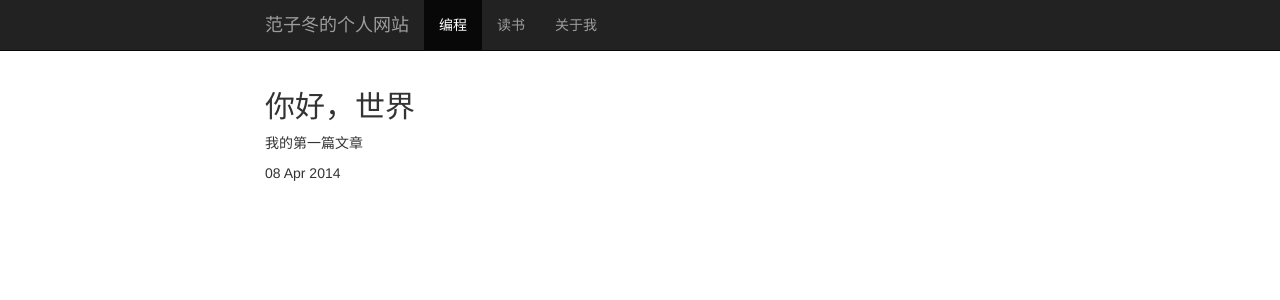
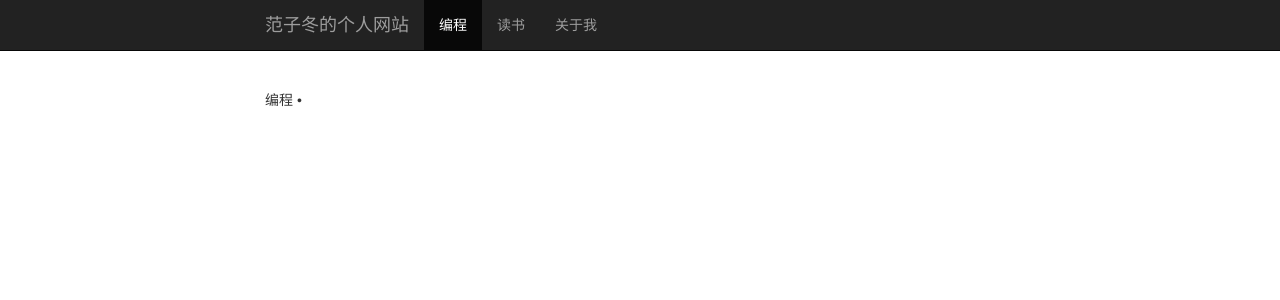
Before and after one commit to vanzand/vanzand.github.io, a Jekyll site: the page built from _posts/2014-04-08-hello.html, in a window 1280 px wide. Shown: the top 300 px of the page. Built offline with Jekyll 4.4.1, drawn with Linux system fonts in a browser that asks for light colours; nearby versions of some CDN libraries; Markdown is read by kramdown in place of the engine named in the settings.

Commit message:
post模版制作
Signed-off-by: fanzidong <fanzidong@dvt.dvt.com>

```diff
--- /dev/null
+++ b/_layouts/post.html
@@ -0,0 +1,70 @@
+<!doctype html>
+<html lang="zh-cn">
+	<head>
+		<meta  http-equiv="content-type" content="text/html; charset=utf-8" >
+    <!-- 通知 IE 采用其所支持的最新的模式 -->
+    <meta http-equiv="X-UA-Compatible" content="IE=Edge">
+    <meta charset="UTF-8" >
+		<title>{{ page.title }}</title>
+		<link href="http://cdn.bootcss.com/bootstrap/3.1.1/css/bootstrap.min.css" rel="stylesheet">
+		<link rel="stylesheet" type="text/css" href="../public/css/main.css">
+	</head>
+	<body>
+    <header class="navbar" role="banner">
+      <nav class="navbar navbar-inverse navbar-fixed-top" role="navigation">
+      	<div class="container">
+      		<div class="row">
+      			<div class="col-xs-12 col-md-8 col-md-offset-2">
+      				<!-- Brand and toggle get grouped for better mobile display -->
+		          <div class="navbar-header">
+		            <button type="button" class="navbar-toggle" data-toggle="collapse" data-target="#bs-example-navbar-collapse-1">
+		              <span class="sr-only">Toggle navigation</span>
+		              <span class="icon-bar"></span>
+		              <span class="icon-bar"></span>
+		              <span class="icon-bar"></span>
+		            </button>
+		            <a class="navbar-brand" href="http://www.fanzidong.name">范子冬的个人网站</a>
+		          </div>
+
+		          <!-- Collect the nav links, forms, and other content for toggling -->
+		          <div class="collapse navbar-collapse" id="bs-example-navbar-collapse-1">
+		            <ul class="nav navbar-nav">
+		              <li class="active"><a href="#">编程</a></li>
+		              <li><a href="#">读书</a></li>
+		              <li><a href="#">关于我</a></li>
+		            </ul>
+		          </div><!-- /.navbar-collapse -->
+      			</div>
+      		</div>
+      	</div>
+    	</nav>
+    </header>
+
+    <div class="container">
+    	<div class="row">
+    		<!-- 文章区 -->
+    		<div class="col-xs-12 col-md-8 col-md-offset-2">
+    			<section>
+            <article class="posts">
+              <h2>
+                <a title="{{ post.title }}" href="{{ post.url }}">{{ post.title }}</a>
+              </h2>
+              <div class="postmetadata clearfix">
+                <span class="tag">编程</span>
+                •
+                <span class="date">{{ post.date | date_to_string }}</span>
+              </div>
+              <div class="content">
+                {{ post.content }}
+              </div>
+              <div class="clearfix"></div>
+            </article>
+    			</section>
+    		</div>
+    	</div>
+    </div>
+
+    <script src="http://cdn.bootcss.com/jquery/2.1.0/jquery.min.js"></script>
+		<script src="http://cdn.bootcss.com/bootstrap/3.1.1/js/bootstrap.min.js"></script>
+	</body>
+</html>
--- a/_posts/2014-04-08-hello.html
+++ b/_posts/2014-04-08-hello.html
@@ -1,10 +1,4 @@
 ---
-layout: default
+layout: post
 title: 你好，世界
 ---
-
-<h2>{{ page.title }}</h2>
-
-<p>我的第一篇文章</p>
-
-<p>{{ page.date | date_to_string }}</p>
```
